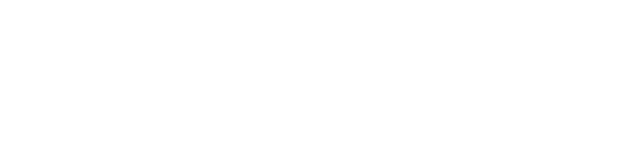
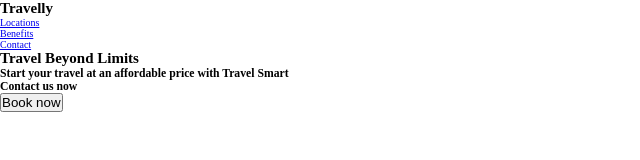
Before and after one commit to LeDaniii/RecapTravelWebsite_CSS_HTML_only, a plain HTML site: page index.html in a window 1280 px wide. Shown: the whole page, without its empty margins (0-640 px from the left). Drawn offline with Linux system fonts and the light colour scheme.

Commit message:
Header/Navbar HTML

```diff
--- a/index.html
+++ b/index.html
@@ -9,11 +9,35 @@
     provides you with not cheap but superfun travel ideas"
     />
     <meta name="robots" content="index, follow" />
+    <!-- Font Awesome -->
+    <script
+      src="https://kit.fontawesome.com/1dd2006b34.js"
+      crossorigin="anonymous"
+    ></script>
     <!-- FavIcon -->
     <link rel="shortcut icon" href="./icons/airplane.svg" type="image/x-icon" />
     <!-- CSS Styles -->
     <link rel="stylesheet" href="./styles.css" />
     <title>Travel Smart | Travel Agency</title>
   </head>
-  <body></body>
+  <body>
+    <header class="main-head">
+      <nav>
+        <h1 id="logo">Travelly</h1>
+        <ul>
+          <li><a href="#locations">Locations</a></li>
+          <li><a href="#benefits">Benefits</a></li>
+          <li><a href="#contact">Contact</a></li>
+        </ul>
+      </nav>
+    </header>
+    <section class="hero">
+      <h2>Travel Beyond Limits</h2>
+      <h3>
+        Start your travel at an affordable price with Travel Smart <br />Contact
+        us now
+      </h3>
+      <button>Book now</button>
+    </section>
+  </body>
 </html>
```
